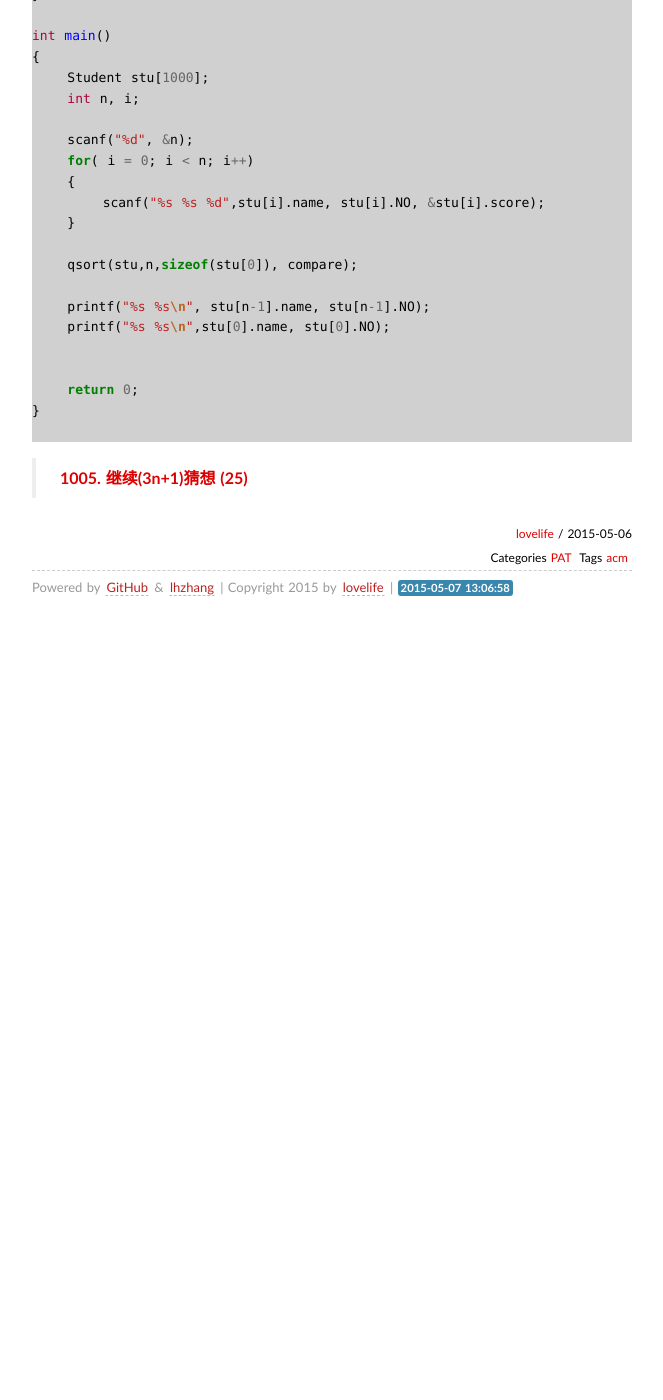
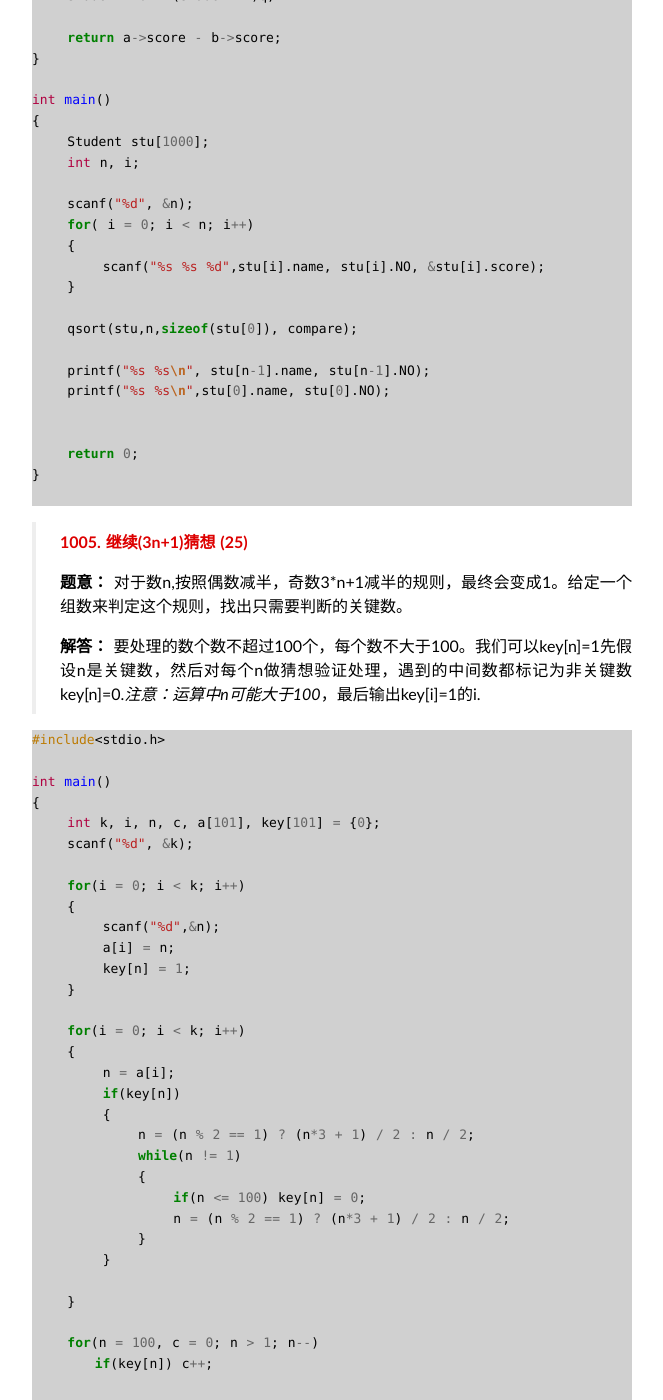
Before and after one commit to lovelife/lovelife.github.com, a Jekyll site: the page built from _posts/2015-05-06-PAT-Basic-Level-1001-1005.markdown, in a window 1280 px wide and 1400 px high, scrolled down 3919 px. Shown: the whole window, without its empty margins (308-971 px from the left). Built offline with Jekyll 4.4.1, drawn with Linux system fonts in a browser that asks for light colours; some web fonts are replaced; Markdown is read by kramdown in place of the engine named in the settings; comment, search, counter and statistics services are not loaded; before the commit the page ends 4549 px from its top, so only the background shows below that; some of the changed text lies outside the part shown.

Commit message:
PAT 1001 ~ 1010

```diff
--- a/_posts/2015-05-06-PAT-Basic-Level-1001-1005.markdown
+++ b/_posts/2015-05-06-PAT-Basic-Level-1001-1005.markdown
@@ -11,9 +11,10 @@
 
 ---
 
-* [x] [1001](#ID1001) [1002](#ID1002) [1003](#ID1003) [1004](#ID1004)
-* [ ] [1005](#ID1005) [1006](#ID1006) [1007](#ID1007) [1008](#ID1008) [1009](#ID1009) [1010](#ID1010)
+* [x] [1001](#ID1001) [1002](#ID1002) [1003](#ID1003) [1004](#ID1004) [1005](#ID1005)
+* [x] [1006](#ID1006) [1007](#ID1007) [1008](#ID1008) [1009](#ID1009) [1010](#ID1010)
 
+做题有个要点：懂题意，然后快速、简单、直接的方法去解决。重构、优化代码那是后续的事。1001～1010都很简单，[1003](#ID1003)难想到。[1010](#ID1010)容易忽略0多项是的情形。
 
 >
 > <a id="ID1001">
@@ -228,10 +229,263 @@
 ><a id="ID1005">
 >**[1005. 继续(3n+1)猜想 (25)][5]**</a>
 >
+>**题意：** 对于数n,按照偶数减半，奇数3*n+1减半的规则，最终会变成1。给定一个组数来判定这个规则，找出只需要判断的关键数。
 >
+>**解答：** 要处理的数个数不超过100个，每个数不大于100。我们可以key[n]=1先假设n是关键数，然后对每个n做猜想验证处理，遇到的中间数都标记为非关键数key[n]=0.*注意：运算中n可能大于100*，最后输出key[i]=1的i.
+>
+>
+
+~~~c
+#include<stdio.h>
+
+int main()
+{
+    int k, i, n, c, a[101], key[101] = {0};
+    scanf("%d", &k);
+
+    for(i = 0; i < k; i++)
+    {
+        scanf("%d",&n);
+        a[i] = n;
+        key[n] = 1;
+    }
+
+    for(i = 0; i < k; i++)
+    {
+        n = a[i];
+        if(key[n])
+        {
+            n = (n % 2 == 1) ? (n*3 + 1) / 2 : n / 2;
+            while(n != 1)
+            {
+                if(n <= 100) key[n] = 0;
+                n = (n % 2 == 1) ? (n*3 + 1) / 2 : n / 2;
+            }
+        }
+
+    }
+
+    for(n = 100, c = 0; n > 1; n--)
+    	if(key[n]) c++;
+
+    for(n = 100; n > 1 && c > 0; n--)
+    {
+        if(key[n])
+        {
+            printf("%d",n);
+            if(--c) printf(" ");
+
+        }
+    }
+
+    return 0;
+}
+~~~
+
+><a id="ID1006">
+> **[1006. 换个格式输出整数 (15)][6]**
+></a>
+>
+> **题意**: 234输出BBSSS1234，23输出SS123，给定n(<1000)输出对应规定格式。
+>
+> **解答**: 得到n的百、十、个位然后依照条件输出即可，十分简单
+>
+
+~~~c
+#include<stdio.h>
+
+int main()
+{
+    int n, b,s,g, i;
+    scanf("%d", &n);
+
+    b = n / 100;
+    s = (n / 10) % 10;
+    g = n % 10;
+
+    while( b-- ) printf("B");
+    while( s-- ) printf("S");
+    for(i = 1; i <= g; i++) printf("%d",i);
+
+    return 0;
+}
+~~~
+
+><a id="ID1007">
+> **[1007. 素数对猜想 (20)][7]**
+></a>
+>
+> **题意**: 现给定任意正整数N (< 105)，请计算不超过N的素数对的个数。素数对：相邻且差为2的素数对。
+>
+> **解答**: n是否为素数的一般方法
+>
+>> 对不大于sqrt(n)的素数p做n%p，n%p=0则不为素数。一般为了提高效率会打一张素数表村p。
+>>
+>>有时候为了更简单：p = 3; p <= sqrt(n); p += 2。效率会相对低一些，但这题我们这样处理更简单。
+>>
+
+~~~c
+#include<stdio.h>
+#include<math.h>
+
+int isprime(int n)
+{
+    int i;
+    for( i = 3; i <= sqrt(n); i += 2)
+    {
+        if( (n % i) == 0) return 0;
+    }
+
+    return 1;
+}
+
+int main()
+{
+    int n, p1, p2, count = 0;
+    scanf("%d", &n);
+
+    for(p1 = 3,p2 = 5; p2 <= n; p2 += 2)
+    {
+        if(isprime(p2))
+        {
+            if( p2 - p1 == 2 ) count++;
+            p1 = p2;
+        }
+    }
+
+    printf("%d",count);
+    return 0;
+}
+
+
+~~~
+
+
+><a id="ID1008">
+> **[1008. 数组元素循环右移问题 (20)][8]**
+></a>
+>
+> **题意**: 数组循环右移
+>
+> **解答**: 最简单的方法，另外开一个数组存放移动后的数据。
+>
+>>*如果需要考虑程序移动数据的次数尽量少，要如何设计移动的方法？*
+>
+>刚开始有被这句话误导过，想复杂了，不过貌似到真有一个移动次数更少更节省空间的办法，暂时不管了
+>
+>>
+
+~~~c
+#include<stdio.h>
+
+int main()
+{
+    int i,n,m, a[100],b[100];
+    scanf("%d %d", &n, &m);
+
+    for(i = 0; i < n; i++)
+    {
+        scanf("%d",a+i);
+    }
+
+    for(i = 0; i < n; i++)
+    {
+        b[ (i + m) % n ] = a[i];
+    }
+
+    for(i = 0; i < n; i++)
+    {
+        printf("%d", b[i]);
+        if(i < n-1) printf(" ");
+    }
+
+    return 0;
+}
+~~~
+
+
+><a id="ID1009">
+> **[1009. 说反话 (20)][9]**
+></a>
+>
+> **题意**: 单词逆序输出
+>
+> **解答**:从后往前扫描，碰到空格意味着跳过了一个单词，输出，直到扫描完整个字符串。
+>
+>> *注意：C语言中接受一行含有空格的字符串用gets()函数*
+>>
+>>
+
+~~~c
+#include<stdio.h>
+#include<string.h>
+
+int main()
+{
+    char str[81] = {0};
+    gets(str);
+
+    char *q = str + strlen(str);
+
+    while(q > str)
+    {
+        q--;
+        if(*q == ' ')
+        {
+            printf("%s ",q+1);
+            *q = '\0';
+        }
+    }
+    printf("%s",q);
+
+    return 0;
+}
+~~~
+
+><a id="ID1010">
+> **[1010. 一元多项式求导 (25)][10]**
+></a>
+>
+> **题意**:设计函数求一元多项式的导数。（注：xn（n为整数）的一阶导数为n*xn-1。）指数递降方式输入多项式非零项系数和指数（绝对值均为不超过1000的整数）。数字间以空格分隔。
+>
+> **解答**: 容易忽略多项式为0,0的情形。
+>
+>>
+
+~~~c
+#include<stdio.h>
+
+int main()
+{
+    int a, n, iszero = 1;
+
+    while(scanf("%d %d", &a,&n)!=EOF)
+    {
+        if(iszero && n != 0)
+        {
+           printf("%d %d",a*n, n-1);
+           iszero = 0;
+        }
+        else if( n != 0)
+        {
+             printf(" %d %d",a*n, n-1);
+        }
+    }
+
+    if(iszero) printf("0 0");
+
+    return 0;
+}
+
+~~~
 
 [1]:http://www.patest.cn/contests/pat-b-practise/1001
 [2]:http://www.patest.cn/contests/pat-b-practise/1002
 [3]:http://www.patest.cn/contests/pat-b-practise/1003
 [4]:http://www.patest.cn/contests/pat-b-practise/1004
 [5]:http://www.patest.cn/contests/pat-b-practise/1005
+[6]:http://www.patest.cn/contests/pat-b-practise/1006
+[7]:http://www.patest.cn/contests/pat-b-practise/1007
+[8]:http://www.patest.cn/contests/pat-b-practise/1008
+[9]:http://www.patest.cn/contests/pat-b-practise/1009
+[10]:http://www.patest.cn/contests/pat-b-practise/1010
```
